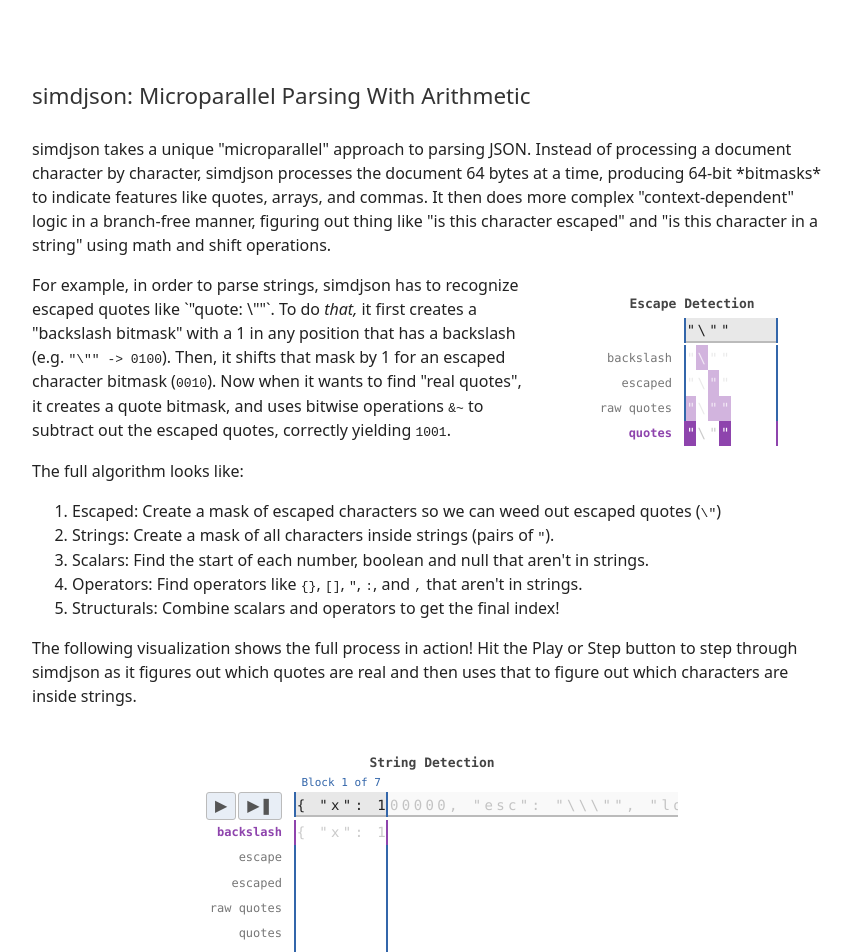
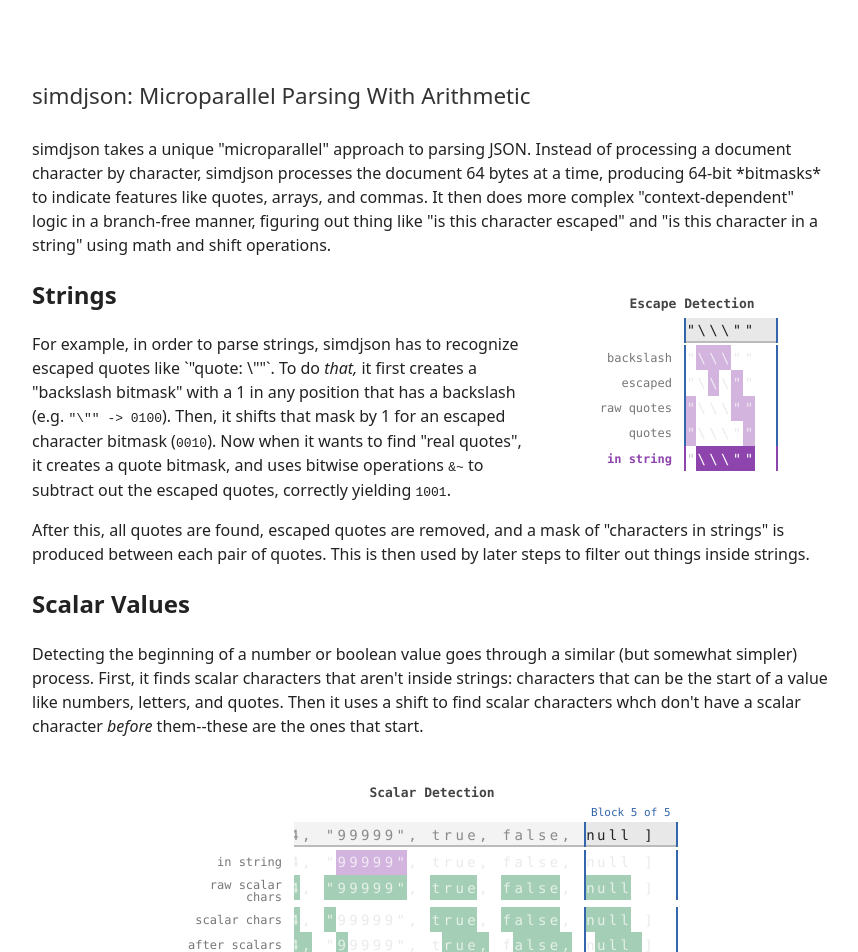
Before and after one commit to jkeiser/simdjson-viz, a Svelte app: page / in a window 1280 px wide. Shown: the top 952 px of the page, without its empty margins (208-1066 px from the left). Built offline with nearby package versions, Linux system fonts and the light colour scheme.

Commit message:
Add scalar example

```diff
--- a/src/App.svelte
+++ b/src/App.svelte
@@ -3,21 +3,33 @@
   import { computeMaskRows } from './lib/masks';
 
   // Inline escape example
-  const escapeExampleInput = '"\\""';
-  const escapeExampleRows = computeMaskRows(escapeExampleInput, ['backslash', 'escaped', 'raw quotes', 'quotes']);
+  const escapeExampleInput = '"\\\\\\""';
+  const escapeExampleRows = computeMaskRows(escapeExampleInput, ['backslash', 'escaped', 'raw quotes', 'quotes', 'in string']);
+
+  // Scalar example
+  const scalarExampleInput = '[ 2.3e+4, "99999", true, false, null ]';
+  const scalarExampleRows = computeMaskRows(scalarExampleInput, ['in string', 'raw scalar chars', 'scalar chars', 'after scalars', 'scalars']);
 
   // Main example
-  const inputString = '{ "x": 100000, "esc": "\\\\\\"", "long": "foo\nbar\nbaz" }';
-  const maskRows = computeMaskRows(inputString, ['backslash', 'escape', 'escaped', 'raw quotes', 'quotes', 'in string', 'raw operators', 'operators', 'raw scalar chars', 'scalar chars', 'after scalar chars', 'scalars', 'index']);
+  const inputString = '{ "x": 999999, "esc": "\\\\\\"", "long": "foo\nbar\nbaz" }';
+  const maskRows = computeMaskRows(inputString, ['escaped', 'quotes', 'in string', 'operators', 'scalars', 'index']);
 </script>
 
 <main>
   <h1>simdjson: Microparallel Parsing With Arithmetic</h1>
   <p>simdjson takes a unique "microparallel" approach to parsing JSON. Instead of processing a document character by character, simdjson processes the document 64 bytes at a time, producing 64-bit *bitmasks* to indicate features like quotes, arrays, and commas. It then does more complex "context-dependent" logic in a branch-free manner, figuring out thing like "is this character escaped" and "is this character in a string" using math and shift operations.</p>
   <div class="example-grid">
-    <MaskGrid title="Escape Detection" input={escapeExampleInput} rows={escapeExampleRows} blockSize={8} initialBlock={0} initialRow={3} />
+    <MaskGrid title="Escape Detection" input={escapeExampleInput} rows={escapeExampleRows} blockSize={8} initialBlock={0} initialRow={4} />
   </div>
+  <h2>Strings</h2>
   <p>For example, in order to parse strings, simdjson has to recognize escaped quotes like `"quote: \""`. To do <em>that,</em> it first creates a "backslash bitmask" with a 1 in any position that has a backslash (e.g. <code>"\"" -&gt; 0100</code>). Then, it shifts that mask by 1 for an escaped character bitmask (<code>0010</code>). Now when it wants to find "real quotes", it creates a quote bitmask, and uses bitwise operations <code>&amp;~</code> to subtract out the escaped quotes, correctly yielding <code>1001</code>.</p>
+  <p>After this, all quotes are found, escaped quotes are removed, and a mask of "characters in strings" is produced between each pair of quotes. This is then used by later steps to filter out things inside strings.</p>
+  <h2>Scalar Values</h2>
+  <p>Detecting the beginning of a number or boolean value goes through a similar (but somewhat simpler) process. First, it finds scalar characters that aren't inside strings: characters that can be the start of a value like numbers, letters, and quotes. Then it uses a shift to find scalar characters whch don't have a scalar character <em>before</em> them--these are the ones that start.</p>
+  <div class="figure">
+    <MaskGrid title="Scalar Detection" input={scalarExampleInput} rows={scalarExampleRows} blockSize={8} initialBlock={4} initialRow={4} />
+  </div>
+  <h2>All Together Now</h2>
   <p>
     The full algorithm looks like:
   </p>
@@ -30,7 +42,7 @@
   </ol>
   <p>The following visualization shows the full process in action! Hit the Play or Step button to step through simdjson as it figures out which quotes are real and then uses that to figure out which characters are inside strings.</p>
   <div class="figure">
-    <MaskGrid title="String Detection" input={inputString} rows={maskRows} />
+    <MaskGrid title="Full Algorithm" input={inputString} rows={maskRows} />
   </div>
   <p>github: <a href="https://github.com/jkeiser/simdjson-viz">https://github.com/jkeiser/simdjson-viz</a>.</p>
 </main>
--- a/src/lib/masks.ts
+++ b/src/lib/masks.ts
@@ -100,7 +100,7 @@ export function computeMaskRows(input: string, names?: string[]): MaskRow[] {
     { label: 'operators',        color: operatorColor, mask: operators },
     { label: 'raw scalar chars', color: scalarColor,   mask: rawScalarChars },
     { label: 'scalar chars',     color: scalarColor,   mask: scalarChars },
-    { label: 'after scalar chars', color: scalarColor, mask: afterScalarChars, shift: 1 },
+    { label: 'after scalars', color: scalarColor, mask: afterScalarChars, shift: 1 },
     { label: 'scalars',          color: scalarColor,   mask: scalars },
     { label: 'index',            color: indexColor,     mask: index },
   ];
```
Also changed, not shown: 1 other file (tests, documents, lock files or other folders).
